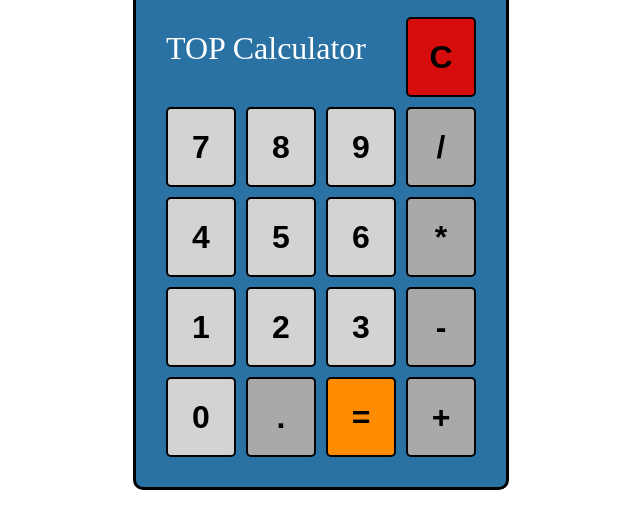
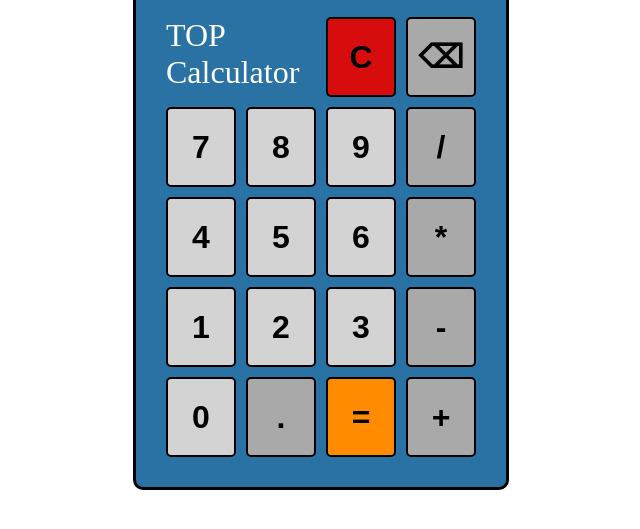
Before and after one commit to korov2000/calculator, a plain HTML site: page index.html in a window 1280 px wide. Shown: the part 233-762 px from the top of the page, without its empty margins (319-959 px from the left). Drawn offline with Linux system fonts and the light colour scheme.

Commit message:
Add backspace button

```diff
--- a/index.html
+++ b/index.html
@@ -12,6 +12,7 @@
 		<p id="display">0123456789</p>
 		<div id="buttons">
 			<button id="clear" class="button">C</button>
+			<button id="backspace" class="button operator">⌫</button>
 			<button id="seven" class="button number">7</button>
 			<button id="eight" class="button number">8</button>
 			<button id="nine" class="button number">9</button>
--- a/style.css
+++ b/style.css
@@ -39,8 +39,7 @@
 
 #buttons::before {
 	content: "TOP Calculator";
-	margin-top: 13px;
-	width: 230px;
+	width: 150px;
 	color: white;
 }
 
```
